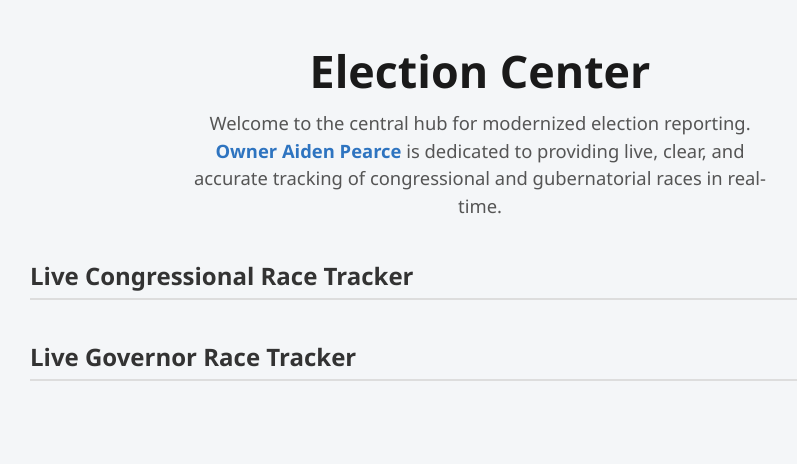
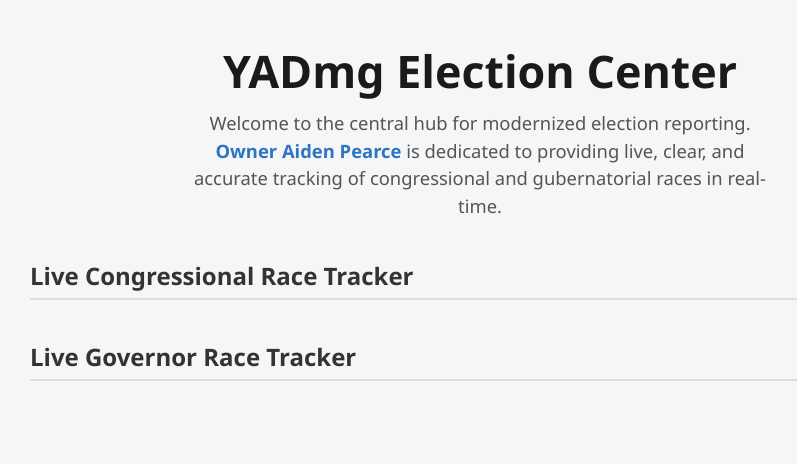
Before and after one commit to aiden10023/YADmg-Election-Results-Center, a plain HTML site: page index.html in a window 1280 px wide. Shown: the whole page, without its empty margins (160-957 px from the left). Drawn offline with Linux system fonts and the light colour scheme; no server answers.

Commit message:
Update index.html

```diff
--- a/index.html
+++ b/index.html
@@ -2,7 +2,7 @@
 <html lang="en">
 <head>
   <meta charset="UTF-8" />
-  <title>Election Center — Live Congressional & Gubernatorial Results</title>
+  <title> YADmg Election Center — Live Congressional & Gubernatorial Results</title>
   <meta name="viewport" content="width=device-width, initial-scale=1" />
   <script src="https://www.gstatic.com/firebasejs/9.22.0/firebase-app-compat.js"></script>
   <script src="https://www.gstatic.com/firebasejs/9.22.0/firebase-database-compat.js"></script>
@@ -108,7 +108,7 @@
 </head>
 <body>
   <header>
-    <h1>Election Center</h1>
+    <h1> YADmg Election Center</h1>
     <p>Welcome to the central hub for modernized election reporting. <strong>Owner Aiden Pearce</strong> is dedicated to providing live, clear, and accurate tracking of congressional and gubernatorial races in real-time.</p>
   </header>
 
```
